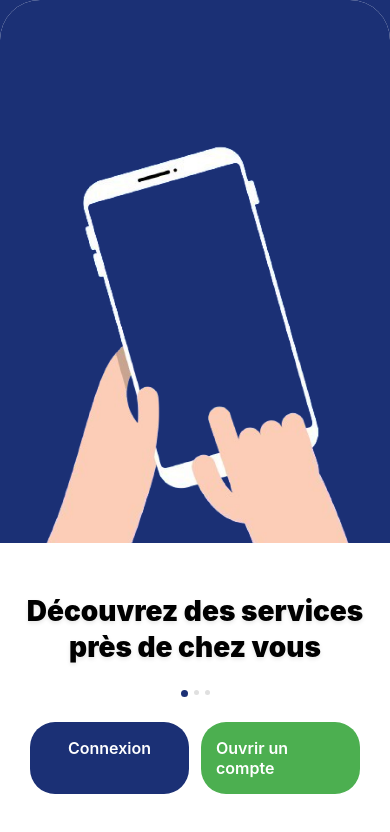
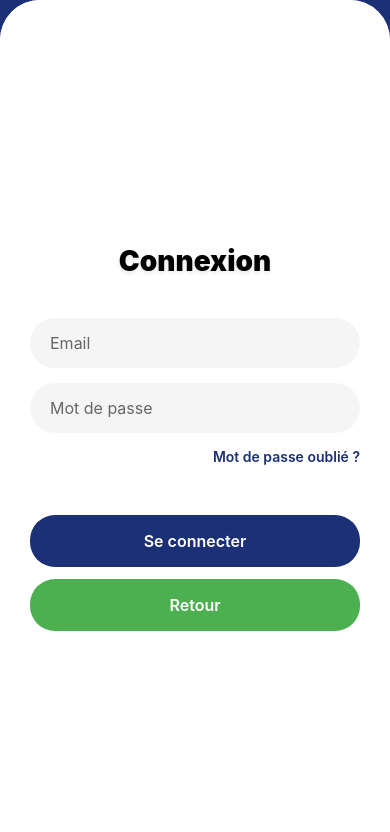
Before and after one commit to y9b3/Projet, a React Native app: screen /Connexion in a window 390 px wide. Shown: the top 832 px of the page. Built offline with nearby package versions, Linux system fonts and the light colour scheme.

Commit message:
Connexion

```diff
--- a/App.js
+++ b/App.js
@@ -1,6 +1,7 @@
 import { NavigationContainer } from '@react-navigation/native';
 import { createNativeStackNavigator } from '@react-navigation/native-stack';
 import LoginScreen from './pages/LoginScreen';
+import Connexion from './pages/Connexion';
 
 const Stack = createNativeStackNavigator();
 
@@ -14,6 +15,7 @@ export default function App() {
         }}
       >
         <Stack.Screen name="Login" component={LoginScreen} />
+        <Stack.Screen name="Connexion" component={Connexion} />
       </Stack.Navigator>
     </NavigationContainer>
   );
--- /dev/null
+++ b/pages/Connexion.js
@@ -0,0 +1,158 @@
+import { StatusBar } from 'expo-status-bar';
+import React, { useState } from 'react';
+import { StyleSheet, Text, View, TouchableOpacity, TextInput, SafeAreaView } from 'react-native';
+import { useNavigation } from '@react-navigation/native';
+
+export default function Connexion() {
+  const [email, setEmail] = useState('');
+  const [password, setPassword] = useState('');
+  const navigation = useNavigation();
+
+  return (
+    <SafeAreaView style={styles.container}>
+      <View style={styles.phoneContainer}>
+        <View style={styles.content}>
+          <View style={styles.bottomSection}>
+            <View style={styles.titleContainer}>
+              <Text style={styles.title}>Connexion</Text>
+            </View>
+            <View style={styles.formContainer}>
+              <TextInput
+                style={styles.input}
+                placeholder="Email"
+                placeholderTextColor="#666"
+                value={email}
+                onChangeText={setEmail}
+                keyboardType="email-address"
+                autoCapitalize="none"
+              />
+              <TextInput
+                style={styles.input}
+                placeholder="Mot de passe"
+                placeholderTextColor="#666"
+                value={password}
+                onChangeText={setPassword}
+                secureTextEntry
+              />
+              <TouchableOpacity style={styles.forgotPassword}>
+                <Text style={styles.forgotPasswordText}>Mot de passe oublié ?</Text>
+              </TouchableOpacity>
+            </View>
+            <View style={styles.buttonContainer}>
+              <TouchableOpacity style={styles.connexionButton}>
+                <Text style={styles.connexionText}>Se connecter</Text>
+              </TouchableOpacity>
+              <TouchableOpacity
+                style={styles.retourButton}
+                onPress={() => navigation.goBack()}
+              >
+                <Text style={styles.retourText}>Retour</Text>
+              </TouchableOpacity>
+            </View>
+          </View>
+        </View>
+      </View>
+      <View style={styles.bottomBar} />
+      <StatusBar style="light" />
+    </SafeAreaView>
+  );
+}
+
+const styles = StyleSheet.create({
+  container: {
+    flex: 1,
+    backgroundColor: '#1B3075',
+  },
+  phoneContainer: {
+    flex: 1,
+    borderRadius: 40,
+    borderBottomLeftRadius: 0,
+    borderBottomRightRadius: 0,
+    overflow: 'hidden',
+    backgroundColor: '#fff',
+    marginBottom: -30,
+  },
+  content: {
+    flex: 1,
+    justifyContent: 'center',
+  },
+  bottomSection: {
+    flex: 1,
+    backgroundColor: '#fff',
+    paddingHorizontal: 15,
+    paddingBottom: 40,
+    paddingTop: 40,
+    justifyContent: 'center',
+  },
+  titleContainer: {
+    alignItems: 'center',
+    marginBottom: 40,
+  },
+  title: {
+    fontSize: 28,
+    fontWeight: '900',
+    color: '#000',
+    textShadowColor: 'rgba(0, 0, 0, 0.1)',
+    textShadowOffset: { width: 0, height: 2 },
+    textShadowRadius: 4,
+  },
+  formContainer: {
+    width: '100%',
+    paddingHorizontal: 15,
+    marginBottom: 30,
+  },
+  input: {
+    backgroundColor: '#f5f5f5',
+    borderRadius: 25,
+    paddingHorizontal: 20,
+    paddingVertical: 15,
+    marginBottom: 15,
+    fontSize: 16,
+    color: '#000',
+  },
+  forgotPassword: {
+    alignItems: 'flex-end',
+    marginBottom: 20,
+  },
+  forgotPasswordText: {
+    color: '#1B3075',
+    fontSize: 14,
+    fontWeight: '600',
+  },
+  buttonContainer: {
+    width: '100%',
+    paddingHorizontal: 15,
+    gap: 12,
+  },
+  connexionButton: {
+    backgroundColor: '#1B3075',
+    paddingVertical: 16,
+    paddingHorizontal: 15,
+    borderRadius: 25,
+    alignItems: 'center',
+  },
+  connexionText: {
+    color: '#fff',
+    fontSize: 16,
+    fontWeight: '600',
+  },
+  retourButton: {
+    backgroundColor: '#4CAF50',
+    paddingVertical: 16,
+    paddingHorizontal: 15,
+    borderRadius: 25,
+    alignItems: 'center',
+  },
+  retourText: {
+    color: '#fff',
+    fontSize: 16,
+    fontWeight: '600',
+  },
+  bottomBar: {
+    height: 30,
+    backgroundColor: '#fff',
+    width: '100%',
+    position: 'absolute',
+    bottom: 0,
+  },
+});
--- a/pages/LoginScreen.js
+++ b/pages/LoginScreen.js
@@ -1,6 +1,7 @@
 import { StatusBar } from 'expo-status-bar';
 import React, { useState, useEffect } from 'react';
 import { StyleSheet, Text, View, TouchableOpacity, Image, SafeAreaView } from 'react-native';
+import { useNavigation } from '@react-navigation/native';
 
 const messages = [
   "Découvrez des services\nprès de chez vous",
@@ -10,6 +11,7 @@ const messages = [
 
 export default function LoginScreen() {
   const [currentMessageIndex, setCurrentMessageIndex] = useState(0);
+  const navigation = useNavigation();
 
   useEffect(() => {
     const interval = setInterval(() => {
@@ -46,7 +48,10 @@ export default function LoginScreen() {
               ))}
             </View>
             <View style={styles.buttonContainer}>
-              <TouchableOpacity style={styles.connexionButton}>
+              <TouchableOpacity
+                style={styles.connexionButton}
+                onPress={() => navigation.navigate('Connexion')}
+              >
                 <Text style={styles.connexionText}>Connexion</Text>
               </TouchableOpacity>
               <TouchableOpacity style={styles.compteButton}>
```
